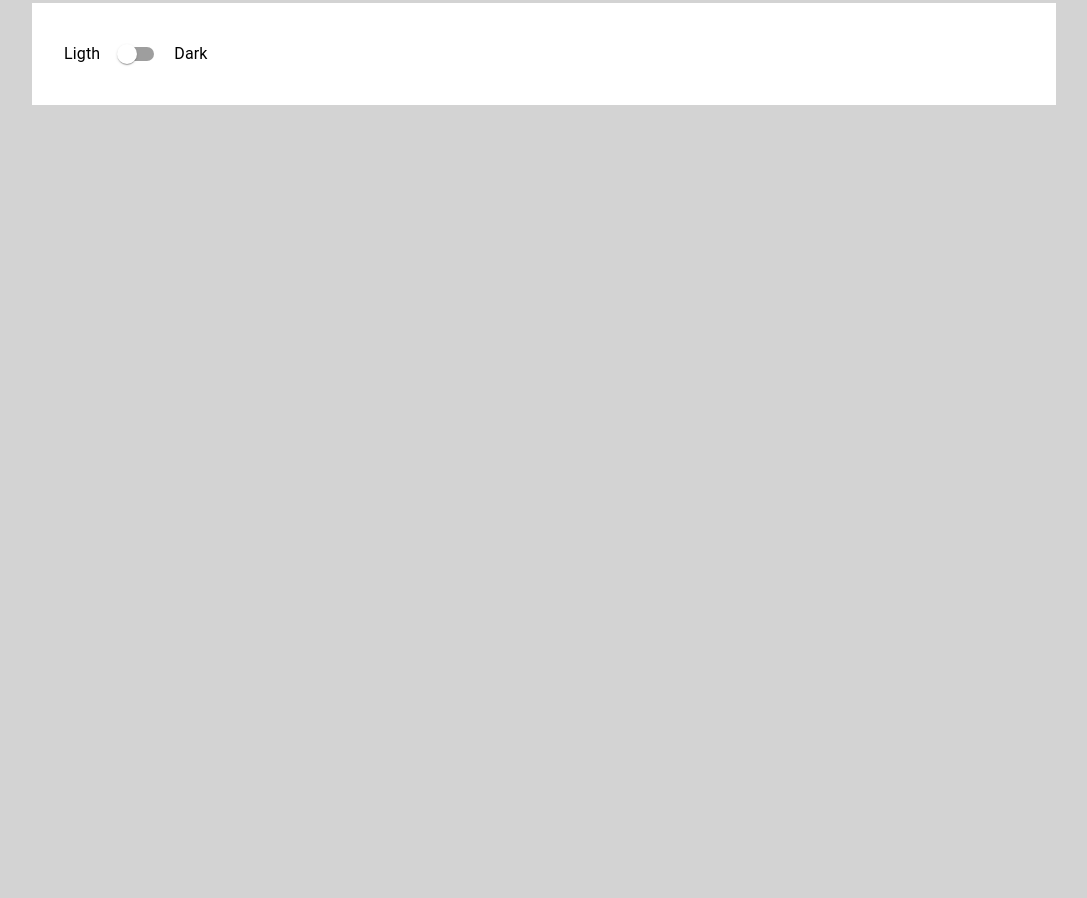
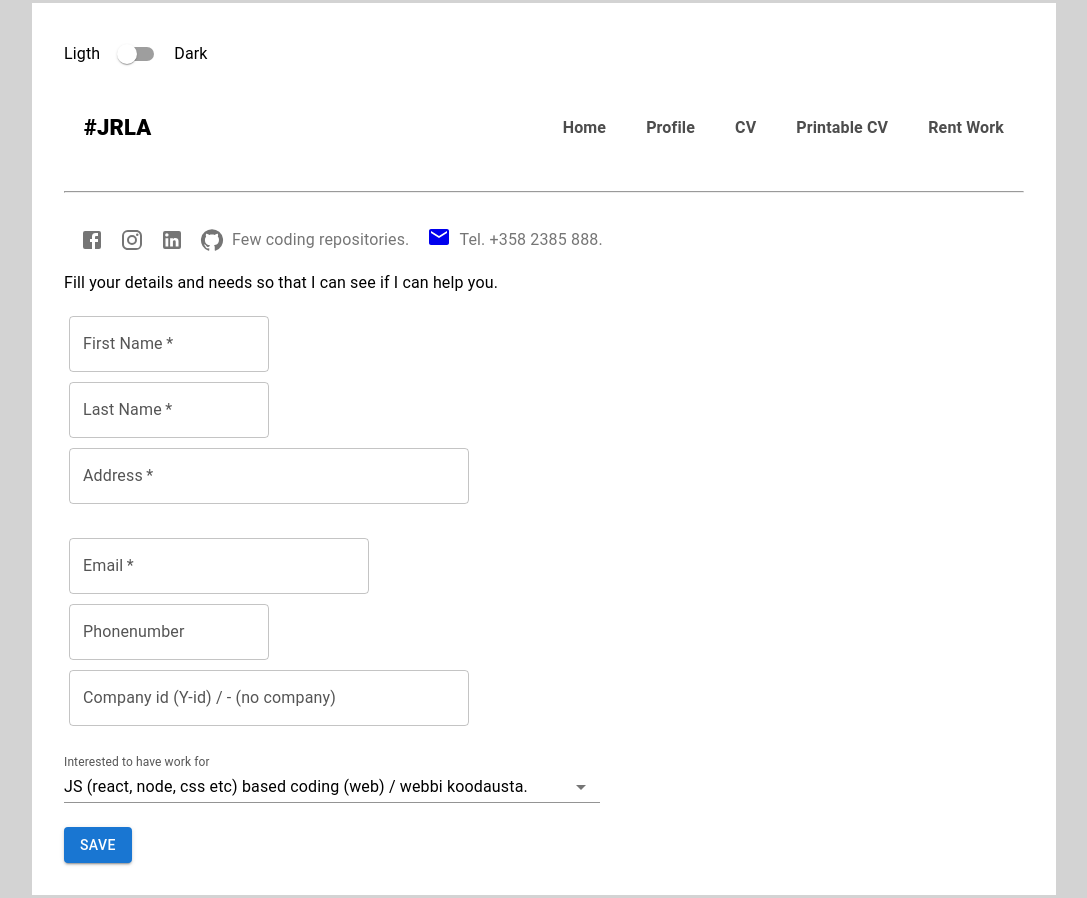
Before and after one commit to JouniR68/CV, a React (Vite) app: page /quick in a window 1280 px wide. Before the commit this address had no page. Shown: the whole page, without its empty margins (96-1183 px from the left). Before the commit the page ends 800 px from the top, so only its background shows below. Built offline with nearby package versions, Linux system fonts and the light colour scheme.

Commit message:
Jouni's work profile

```diff
--- a/src/App.jsx
+++ b/src/App.jsx
@@ -54,7 +54,7 @@ function App() {
             <Route element={<Layout />}>
             <Route path='/' element={<Home />} />
               <Route path='/rent' element={<Rent />} />
-              <Route path='/register' element={<Customer />} />
+              <Route path='/quick' element={<Customer />} />
               <Route path='/customers' element={<CustomerData />} />
               <Route path='/thanks' element={<ThankYou />} />
               <Route path='/contract' element={<ContractForm />} />
--- a/src/components/Customer.jsx
+++ b/src/components/Customer.jsx
@@ -2,7 +2,7 @@ import React, { useState } from "react";
 import {
   TextField,
   Button,
-  Box
+  Box, FormControl, InputLabel, NativeSelect
 } from "@mui/material";
 
 import { db } from "../firebase";
@@ -26,7 +26,7 @@ import { useNavigate } from "react-router-dom";
 */
 
 
-export default function AddData(props) {
+export default function Quick(props) {
   const { application } = props;
   const navigate = useNavigate();
 
@@ -43,10 +43,10 @@ export default function AddData(props) {
   };
 
   const validate = () => {
-    let tempErrors = { fName: "", lName:"", address:"", email: "", phone:"", firmId:"", description:"" };
+    let tempErrors = { fName: "", lName: "", address: "", email: "", phone: "", firmId: "", description: "" };
     let isValid = true;
 
-    if(!data.fName){
+    if (!data.fName) {
       tempErrors.email = "First name is required";
       isValid = false;
     }
@@ -115,7 +115,7 @@ export default function AddData(props) {
 
   return (
     <div>
-      <div style={{ textAlign: "left" }}>Prior starting, written agreement from details to be written (especially from the work over few days).<br></br>Fill the form so that I can contact you, thx in advanced.</div>
+      <div style={{ textAlign: "left" }}>Fill your details and needs so that I can see if I can help you.</div>
       <p></p>
 
       <Box
@@ -131,7 +131,6 @@ export default function AddData(props) {
         noValidate
         autoComplete="off"
       >
-
 
         <TextField
           style={{ width: "200px", margin: "5px" }}
@@ -171,10 +170,7 @@ export default function AddData(props) {
           onChange={handleChange}
           error={Boolean(error.address)}
           helperText={error.address}
-
         />
-
-
 
         <br></br>
         <TextField
@@ -204,13 +200,37 @@ export default function AddData(props) {
           style={{ width: "400px", margin: "5px", mt: "-5" }}
           id="firmId"
           type="text"
-          label="Company id (Y-tunnus for the billing)"
+          label="Company id (Y-id) / - (no company)"
           value={data.firmId}
           variant="outlined"
           onChange={handleChange}
           error={Boolean(error.firmId)}
           helperText={error.firmId}
         />
+
+
+        <br></br>
+        <FormControl>
+          <InputLabel variant="standard" htmlFor="uncontrolled-native">
+            Interested to have work for
+          </InputLabel>
+          <NativeSelect
+            defaultValue={30}
+            inputProps={{
+              name: 'interested',
+              id: 'uncontrolled-native',
+            }}
+          >
+            <option value="web">JS (react, node, css etc) based coding (web) / webbi koodausta.</option>
+            <option value="testing">Testing / testausta</option>
+            <option value="admin">Admin work, system configuration etc / Pääkäyttäjä tehtäviä</option>
+            <option value="consulting">Consulting / neuvontaa, suositteluita</option>
+            <option value="installations">Sw installations, updates etc / Ohjelmiston asennuksia tai päivityksiä.</option>
+
+
+          </NativeSelect>
+        </FormControl>
+
 
 
         <br />
--- a/src/components/Services.jsx
+++ b/src/components/Services.jsx
@@ -15,10 +15,14 @@ export default function Services() {
   let rowCounter = 1;
 
 
-  const register = () => {
+  const longer = () => {
     navigate('/contract')
   }
 
+
+const quick = () => {
+  navigate('/quick')
+}
 
   return (
     <>
@@ -69,7 +73,7 @@ export default function Services() {
         ))}
       </table>
 
-      <Button onClick={register}>Interested</Button>
+      <Button onClick={longer}>+ week</Button><Button onClick={quick}> Shorter period </Button>
 
     </>
 
```
